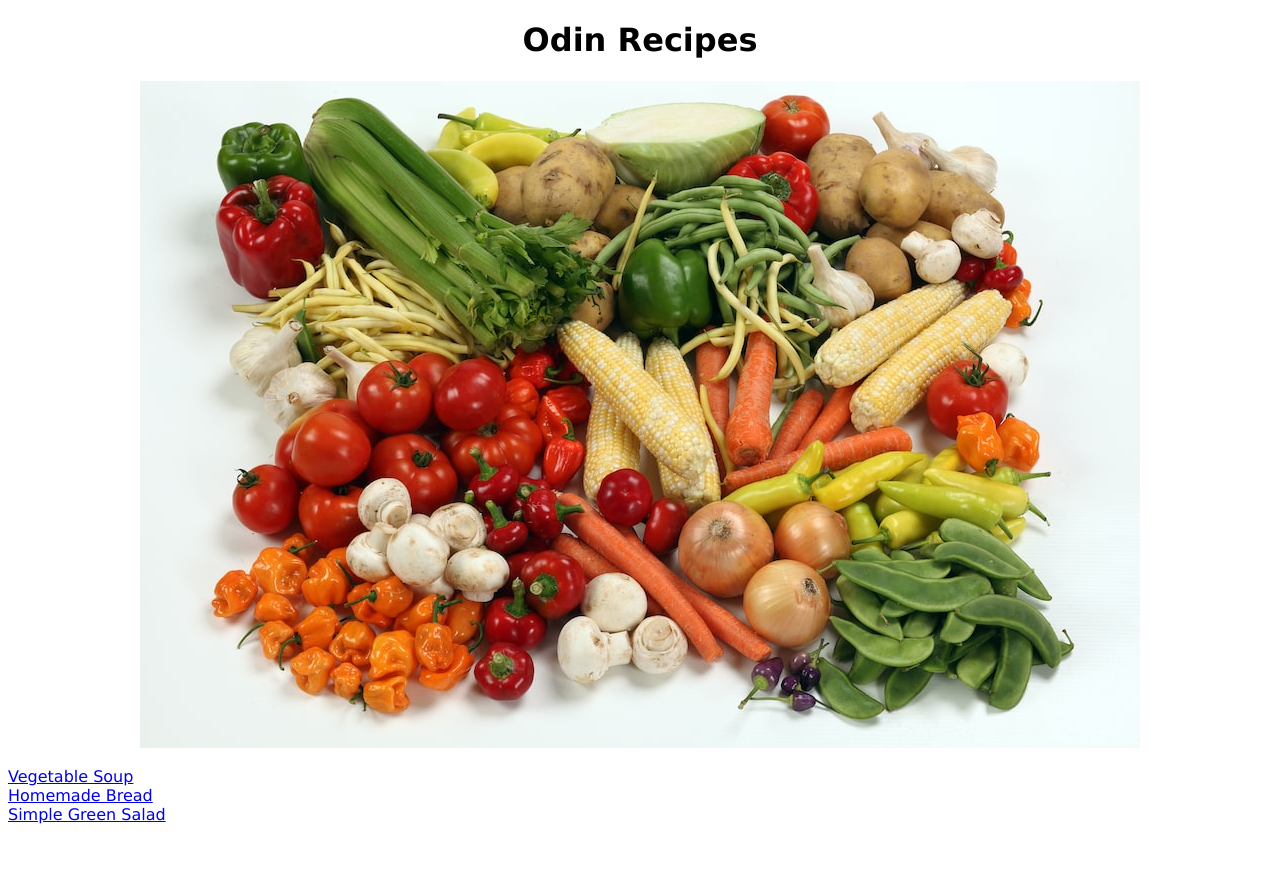
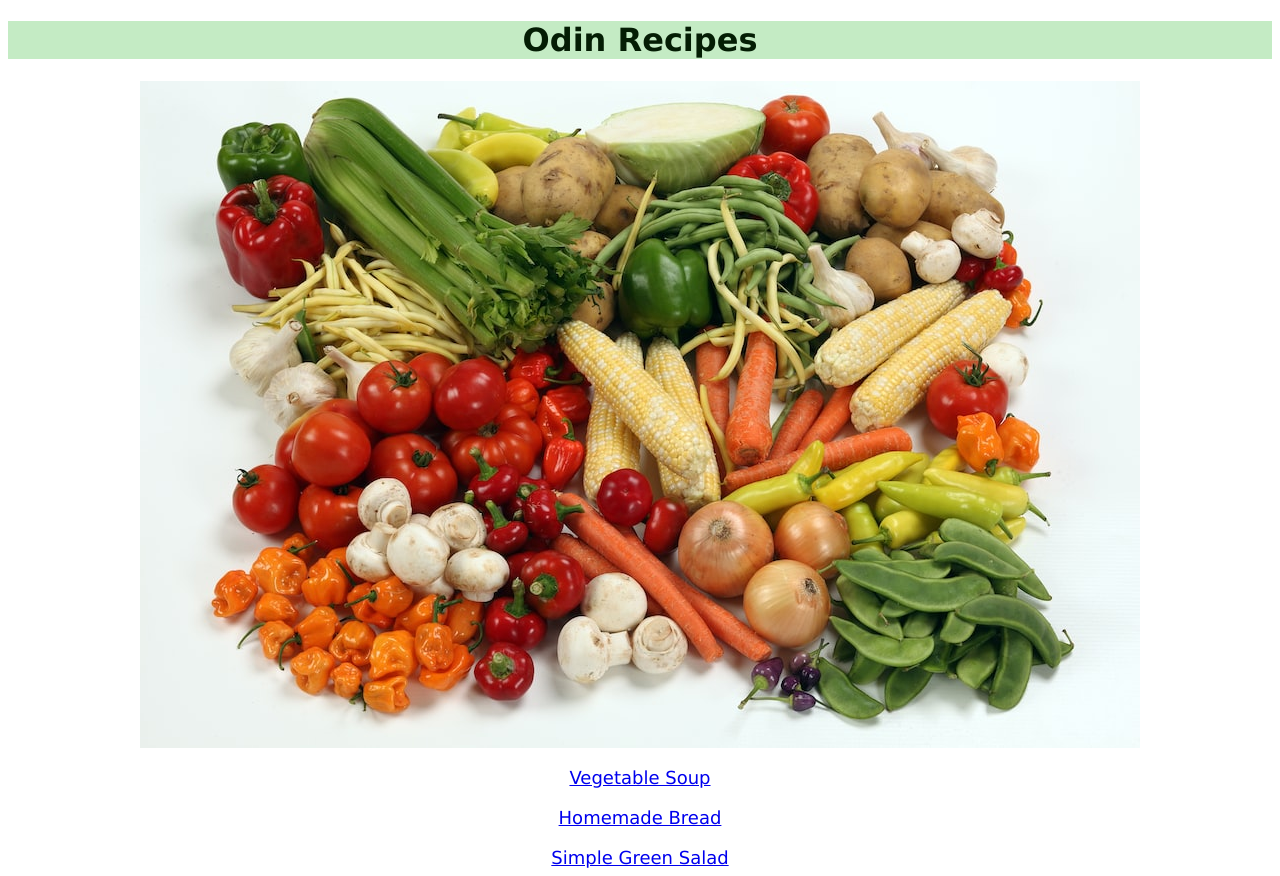
Before and after one commit to evinmke/odin-recipes, a plain HTML site: page index.html in a window 1280 px wide. Before the commit the page ends 832 px from the top, so only its background shows below. Drawn offline with Linux system fonts and the light colour scheme.

Commit message:
Center and change font size of links, update text aling of list items, change heading colors.

```diff
--- a/index.html
+++ b/index.html
@@ -9,9 +9,9 @@
     <body>
         <h1 class="heading">Odin Recipes</h1>
         <img src="images/veggies.jpg">
-        <br><a href="recipes/vegetable-soup.html">Vegetable Soup</a></bf>
-        <br><a href="recipes/homemade-bread.html">Homemade Bread</a></br>
-        <a href="recipes/salad.html">Simple Green Salad</a>
+        <br><a id="link"href="recipes/vegetable-soup.html">Vegetable Soup</a></br>
+        <br><a id="link"href="recipes/homemade-bread.html">Homemade Bread</a></br>
+        <br><a id="link"href="recipes/salad.html">Simple Green Salad</a></br>
 
 
     </body>
--- a/styles.css
+++ b/styles.css
@@ -1,9 +1,13 @@
 .heading {
     text-align: center;
+    color: rgb(4, 29, 4);
+    background-color: rgb(196, 235, 196);
 }
 
 * {
-    font-family:'Lucida Sans', sans-serif
+    font-family:'Lucida Sans', sans-serif;
+    text-align: center;
+
 }
 
 img {
@@ -11,3 +15,11 @@ img {
     margin-left: auto;
     margin-right: auto;
 }
+
+#link {
+    font-size: large;
+}
+
+li {
+    text-align: left;
+}
```
